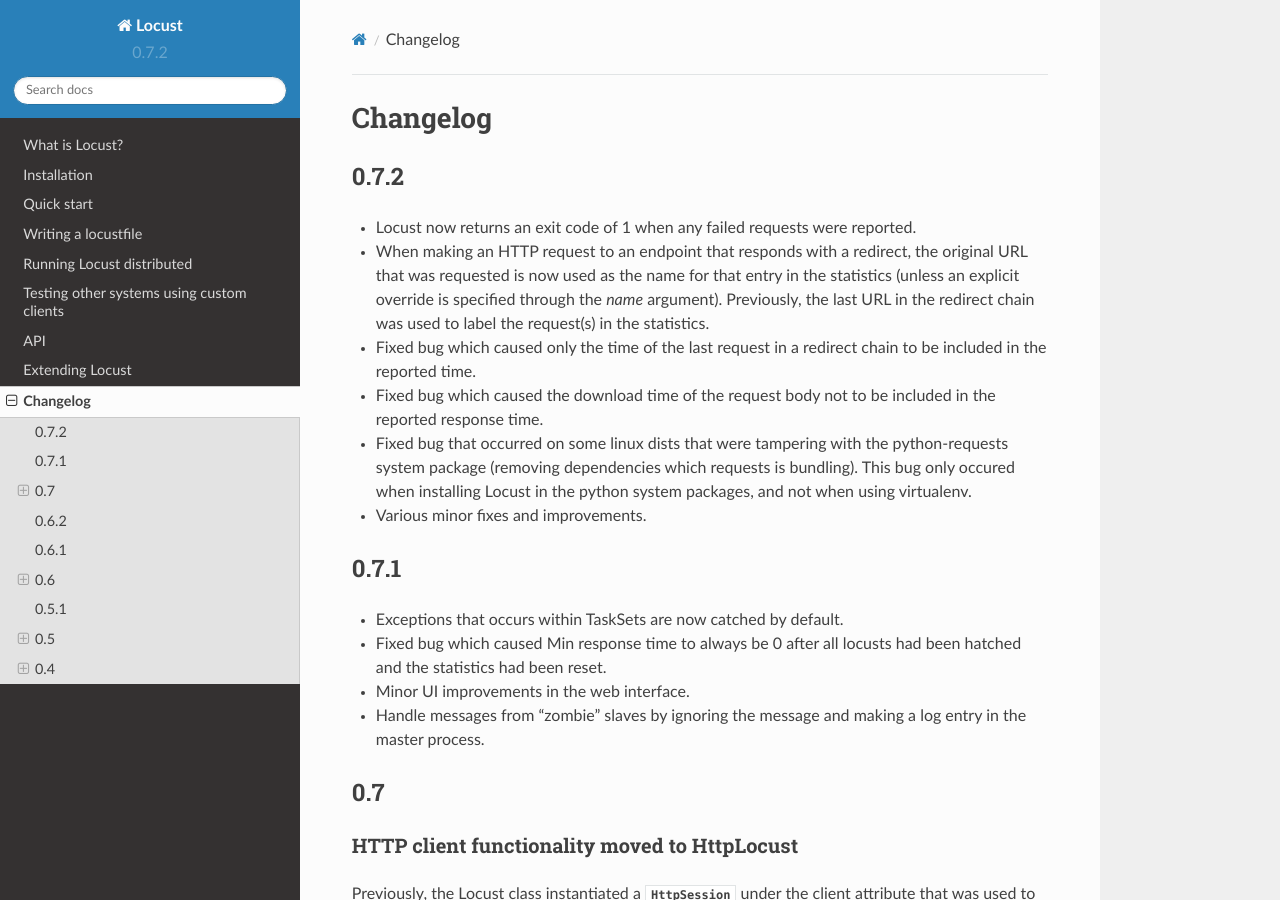
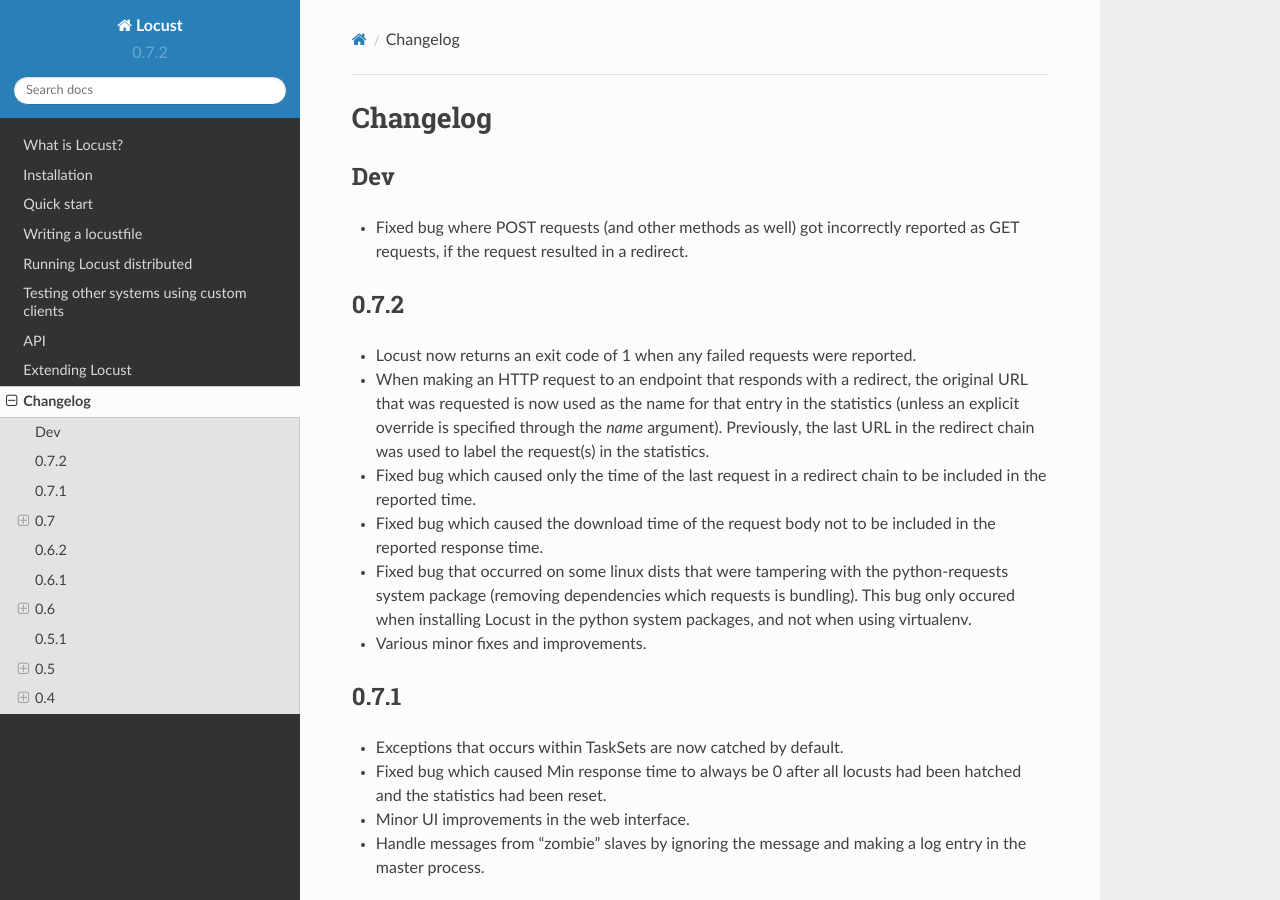
Before and after one commit to locustio/locust, a Sphinx documentation site: the page built from docs/changelog.rst, in a window 1280 px wide and 900 px high. Built offline with Sphinx 7.4.7 and the Read the Docs theme 2.0.0, drawn with Linux system fonts in a browser that asks for light colours.

Commit message:
Added test and docs for #267 which fixes that requests got incorrectly marked as GET requests, if they resulted in a redirect

```diff
--- a/docs/changelog.rst
+++ b/docs/changelog.rst
@@ -1,6 +1,13 @@
 ##########
 Changelog
 ##########
+
+Dev
+===
+
+* Fixed bug where POST requests (and other methods as well) got incorrectly reported as
+  GET requests, if the request resulted in a redirect.
+
 
 0.7.2
 =====
```
Also changed, not shown: 2 other files.
